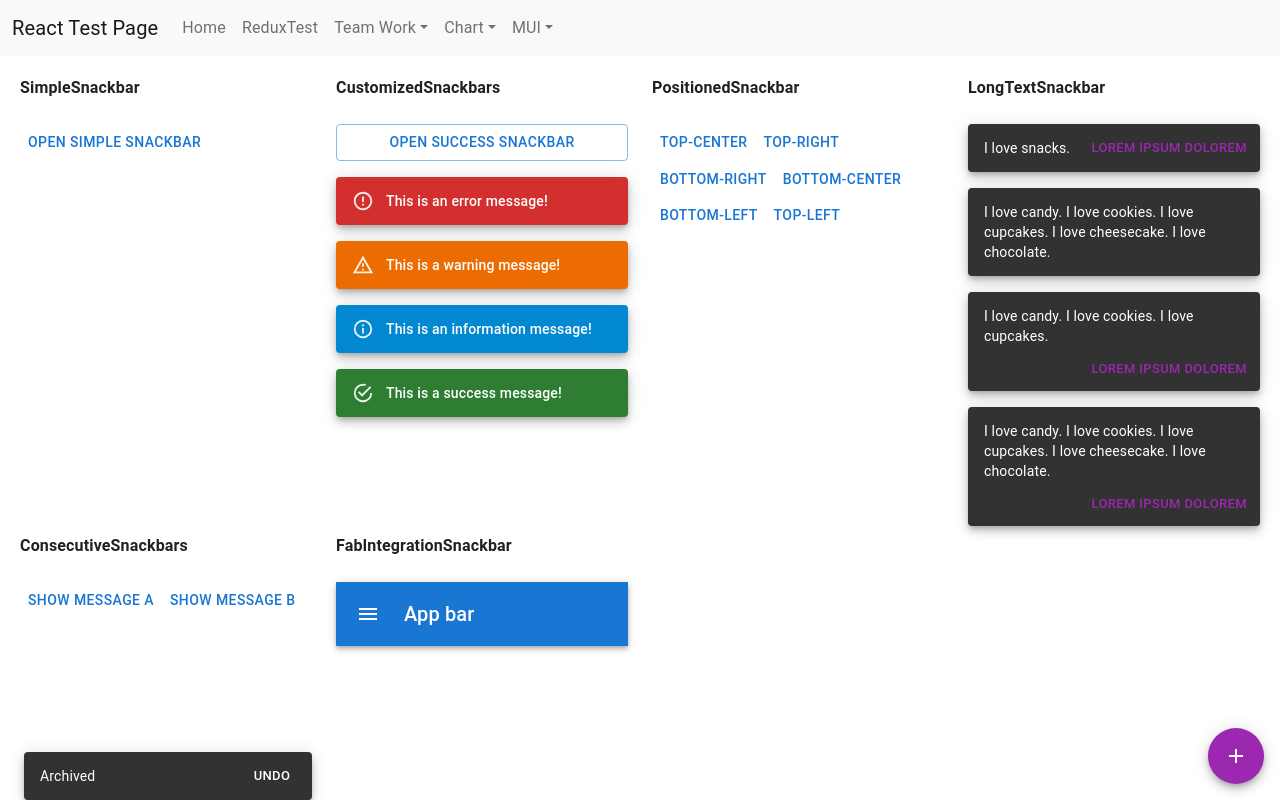
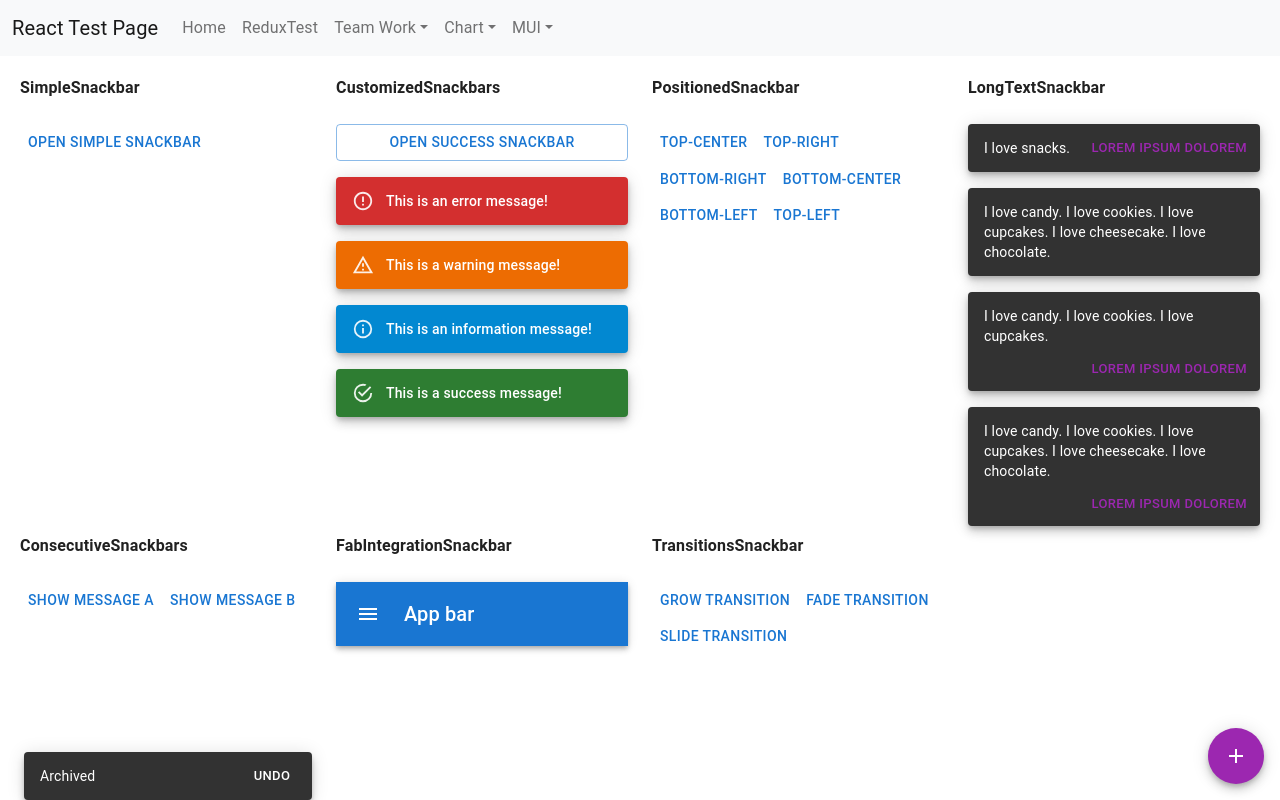
Before and after one commit to jinseok1306/React-Test, a React (Create React App) app in the folder ReactProject/client_app/: page /MUI/SnackbarPage in a window 1280 px wide. Built offline with nearby package versions, Linux system fonts and the light colour scheme.

Commit message:
MUI TransitionsSnackbar 테스트 완료

```diff
--- /dev/null
+++ b/ReactProject/client_app/src/components/Snackbar/TransitionsSnackbar.tsx
@@ -0,0 +1,66 @@
+import * as React from 'react';
+import Button from '@mui/material/Button';
+import Snackbar from '@mui/material/Snackbar';
+import Fade from '@mui/material/Fade';
+import Slide, { SlideProps } from '@mui/material/Slide';
+import Grow, { GrowProps } from '@mui/material/Grow';
+import { TransitionProps } from '@mui/material/transitions';
+
+function SlideTransition(props: SlideProps) {
+    return <Slide {...props} direction="up" />;
+}
+
+function GrowTransition(props: GrowProps) {
+    return <Grow {...props} />;
+}
+
+export default function TransitionsSnackbar() {
+    const [state, setState] = React.useState<{
+        open: boolean;
+        Transition: React.ComponentType<
+            TransitionProps & {
+                children: React.ReactElement<any, any>;
+            }
+        >;
+    }>({
+        open: false,
+        Transition: Fade,
+    });
+
+    const handleClick =
+        (
+            Transition: React.ComponentType<
+                TransitionProps & {
+                    children: React.ReactElement<any, any>;
+                }
+            >,
+        ) =>
+            () => {
+                setState({
+                    open: true,
+                    Transition,
+                });
+            };
+
+    const handleClose = () => {
+        setState({
+            ...state,
+            open: false,
+        });
+    };
+
+    return (
+        <div>
+            <Button onClick={handleClick(GrowTransition)}>Grow Transition</Button>
+            <Button onClick={handleClick(Fade)}>Fade Transition</Button>
+            <Button onClick={handleClick(SlideTransition)}>Slide Transition</Button>
+            <Snackbar
+                open={state.open}
+                onClose={handleClose}
+                TransitionComponent={state.Transition}
+                message="I love snacks"
+                key={state.Transition.name}
+            />
+        </div>
+    );
+}
--- a/ReactProject/client_app/src/pages/MUI/SnackbarPage.tsx
+++ b/ReactProject/client_app/src/pages/MUI/SnackbarPage.tsx
@@ -7,6 +7,7 @@ import PositionedSnackbar from '../../components/Snackbar/PositionedSnackbar';
 import LongTextSnackbar from '../../components/Snackbar/LongTextSnackbar';
 import ConsecutiveSnackbars from '../../components/Snackbar/ConsecutiveSnackbars';
 import FabIntegrationSnackbar from '../../components/Snackbar/FabIntegrationSnackbar';
+import TransitionsSnackbar from '../../components/Snackbar/TransitionsSnackbar';
 
 const SnackbarPage = () => {
     return (
@@ -38,6 +39,10 @@ const SnackbarPage = () => {
                         <b>FabIntegrationSnackbar</b><div>&nbsp;</div>
                         <FabIntegrationSnackbar />
                     </Grid>
+                    <Grid item xs={3}>
+                        <b>TransitionsSnackbar</b><div>&nbsp;</div>
+                        <TransitionsSnackbar />
+                    </Grid>
                 </Grid>
             </div>
         </div>
```
Also changed, not shown: 1 other file (tests, documents, lock files or other folders).
